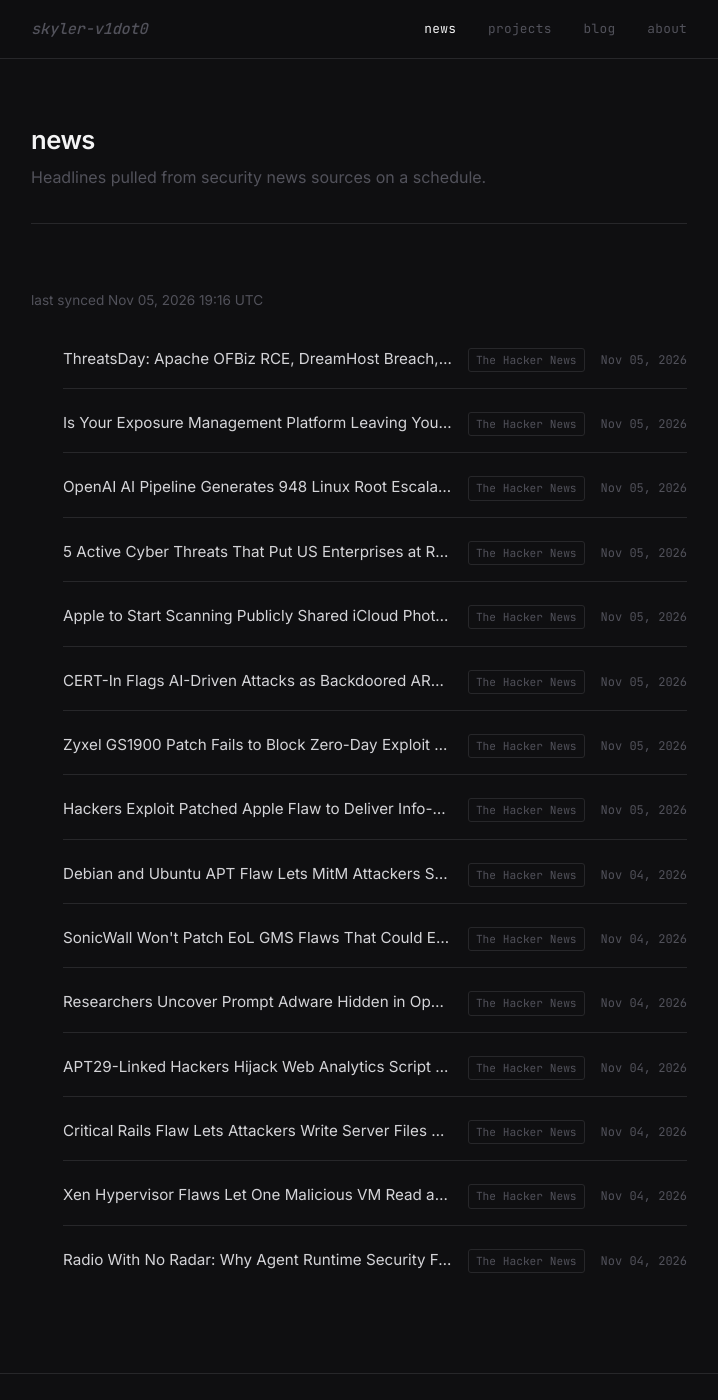
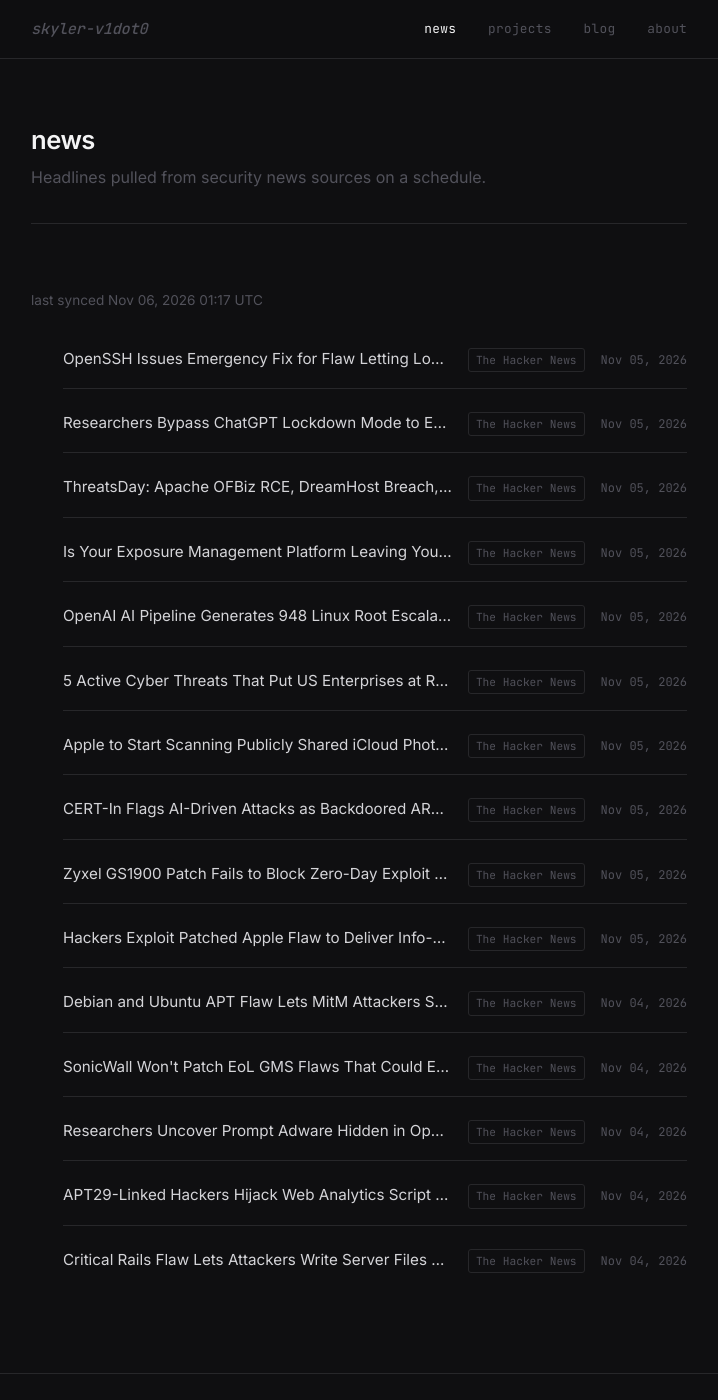
Before and after one commit to skyler-v1dot0/personal-site, a Jekyll site: the page built from news.html, in a window 1280 px wide and 1400 px high. Shown: the whole window, without its empty margins (281-999 px from the left). Built offline with Jekyll 4.4.1, drawn with Linux system fonts in a browser that asks for light colours.

Commit message:
chore: sync news feed [skip ci]

```diff
--- a/_data/news.yml
+++ b/_data/news.yml
@@ -1,6 +1,16 @@
 ---
-updated_at: '2026-11-05T19:16:25Z'
+updated_at: '2026-11-06T01:17:06Z'
 items:
+- title: OpenSSH Issues Emergency Fix for Flaw Letting Long Passwords Bypass SSH Auth
+    on Alpine Linux
+  url: https://thehackernews.com/2026/11/openssh-issues-emergency-fix-for-flaw.html
+  source: The Hacker News
+  published: '2026-11-05T16:42:46Z'
+- title: Researchers Bypass ChatGPT Lockdown Mode to Exfiltrate Chats Without User
+    Interaction
+  url: https://thehackernews.com/2026/11/researchers-bypass-chatgpt-lockdown.html
+  source: The Hacker News
+  published: '2026-11-05T16:42:32Z'
 - title: 'ThreatsDay: Apache OFBiz RCE, DreamHost Breach, DeFi Site Hijacks + 17 More
     Stories'
   url: https://thehackernews.com/2026/11/threatsday-apache-ofbiz-rce-dreamhost.html
@@ -64,12 +74,3 @@ items:
   url: https://thehackernews.com/2026/11/critical-rails-flaw-lets-attackers.html
   source: The Hacker News
   published: '2026-11-04T12:07:04Z'
-- title: Xen Hypervisor Flaws Let One Malicious VM Read and Write Any Other VM's Memory
-  url: https://thehackernews.com/2026/11/xen-hypervisor-flaws-let-one-malicious.html
-  source: The Hacker News
-  published: '2026-11-04T11:46:27Z'
-- title: 'Radio With No Radar: Why Agent Runtime Security Fails Without the Layers
-    Beneath It'
-  url: https://thehackernews.com/2026/11/radio-with-no-radar-why-agent-runtime.html
-  source: The Hacker News
-  published: '2026-11-04T11:34:20Z'
```
